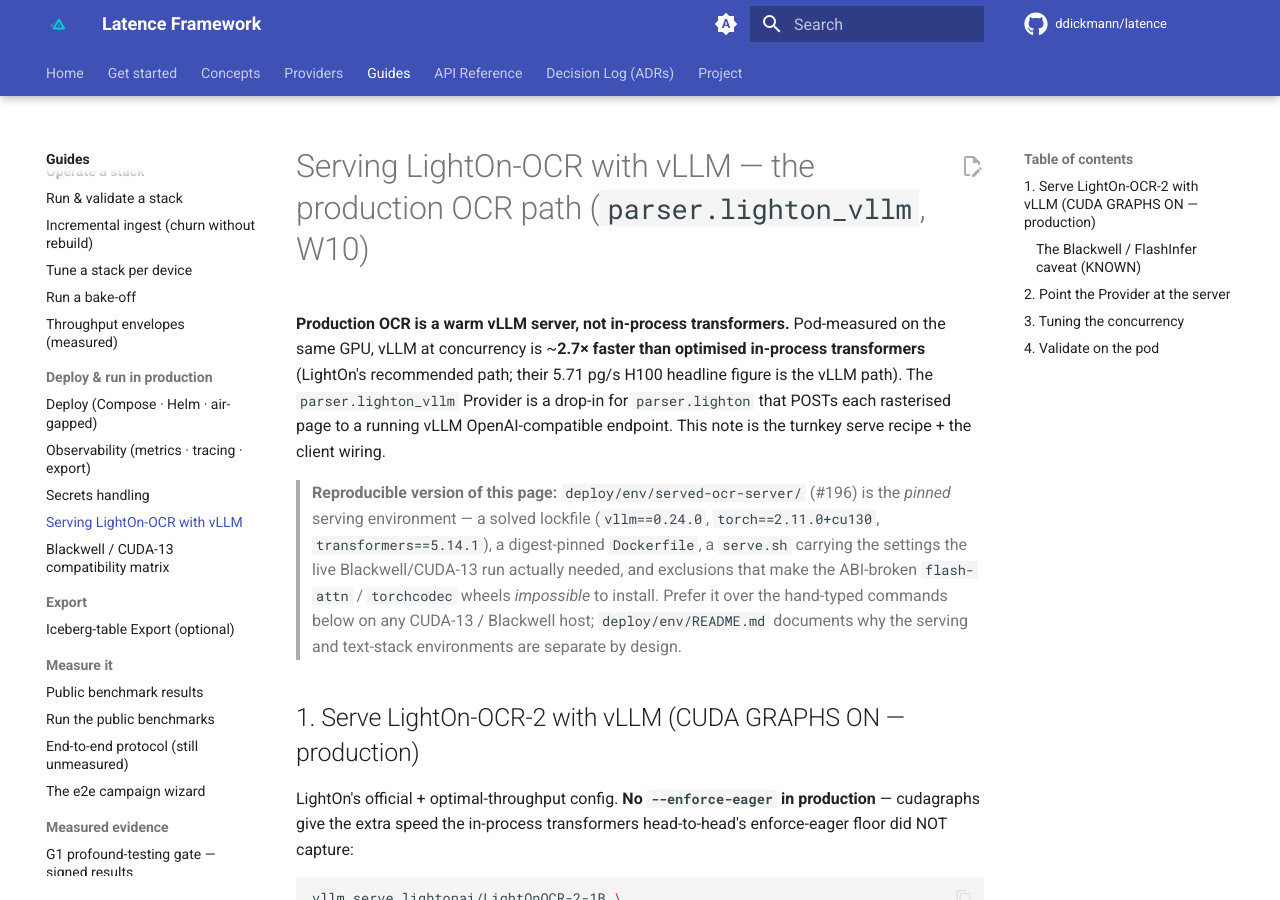
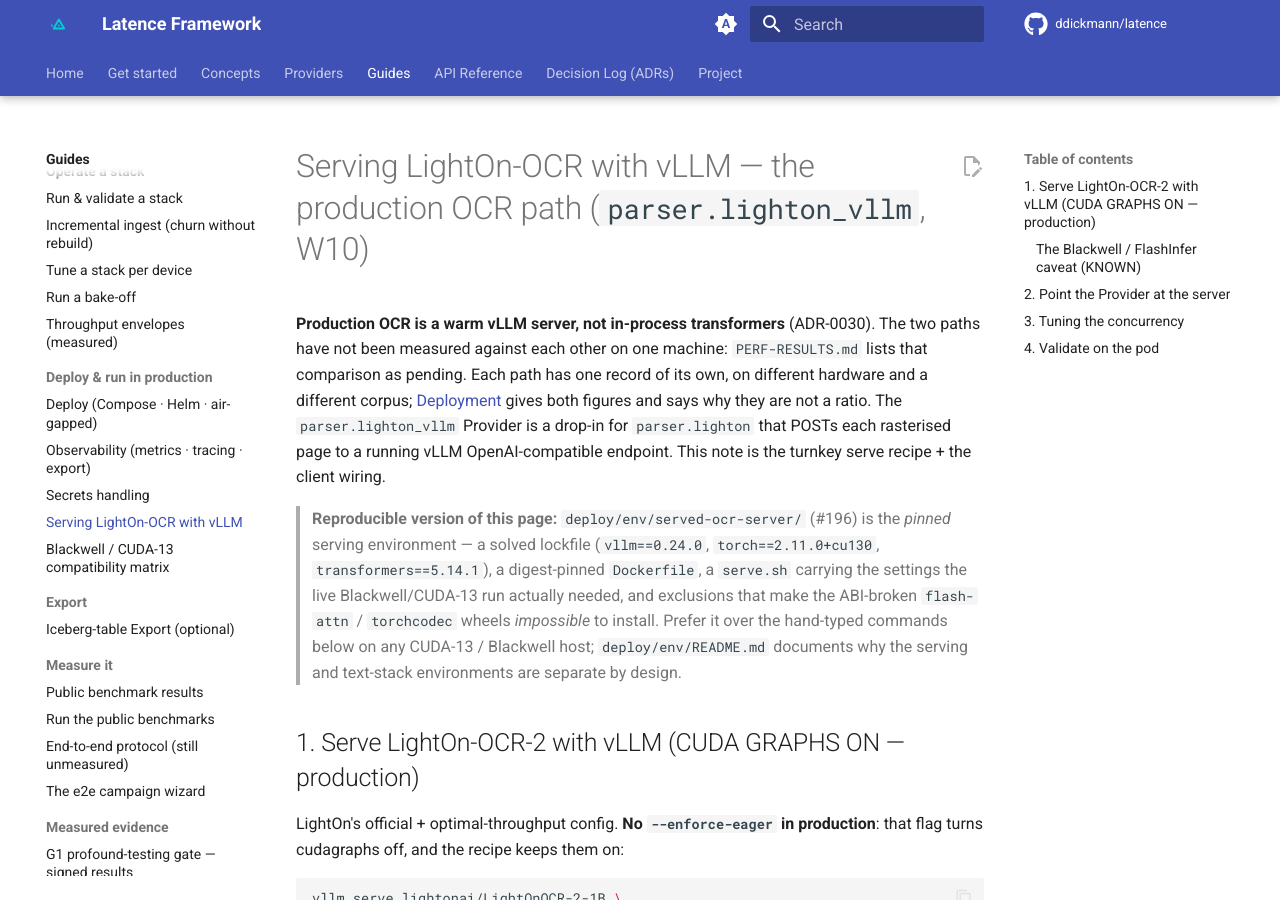
Before and after one commit to ddickmann/latence, an MkDocs documentation site: the page built from docs/serving-lighton-vllm.md, in a window 1280 px wide and 900 px high. Built offline with MkDocs 1.6.1 and Material for MkDocs 9.7.7, drawn with Linux system fonts in a browser that asks for light colours; comment, search, counter and statistics services are not loaded; some of the changed text lies outside the part shown.

Commit message:
docs: drop the served-OCR speedup figure that has no measurement record
PERF-RESULTS.md lists the served-against-in-process OCR comparison as pending, yet six places stated about 2.7x and four more referred to it as a claim. The serving page, the pod walkthrough, anatomy chapter 1, the pod validation script and the latence-parser-lighton-vllm package now say what is recorded, as docs/deployment.md does. A third-party throughput figure with no source in the tree and the references to a head-to-head run that never took place go with it. A test refuses the figure on any page while the comparison is pending.

````diff
--- a/docs/serving-lighton-vllm.md
+++ b/docs/serving-lighton-vllm.md
@@ -1,10 +1,12 @@
 # Serving LightOn-OCR with vLLM — the production OCR path (`parser.lighton_vllm`, W10)
 
-**Production OCR is a warm vLLM server, not in-process transformers.** Pod-measured on the same GPU,
-vLLM at concurrency is ~**2.7× faster than optimised in-process transformers** (LightOn's recommended
-path; their 5.71 pg/s H100 headline figure is the vLLM path). The `parser.lighton_vllm` Provider is a
-drop-in for `parser.lighton` that POSTs each rasterised page to a running vLLM OpenAI-compatible
-endpoint. This note is the turnkey serve recipe + the client wiring.
+**Production OCR is a warm vLLM server, not in-process transformers** (ADR-0030). The two paths
+have not been measured against each other on one machine: `PERF-RESULTS.md` lists that comparison
+as pending. Each path has one record of its own, on different hardware and a different corpus;
+[Deployment](deployment.md) gives both figures and says why they are not a ratio. The
+`parser.lighton_vllm` Provider is a drop-in for `parser.lighton` that POSTs each rasterised page to
+a running vLLM OpenAI-compatible endpoint. This note is the turnkey serve recipe + the client
+wiring.
 
 > **Reproducible version of this page:** `deploy/env/served-ocr-server/` (#196) is the *pinned*
 > serving environment — a solved lockfile (`vllm==0.24.0`, `torch==2.11.0+cu130`,
@@ -16,8 +18,8 @@ endpoint. This note is the turnkey serve recipe + the client wiring.
 
 ## 1. Serve LightOn-OCR-2 with vLLM (CUDA GRAPHS ON — production)
 
-LightOn's official + optimal-throughput config. **No `--enforce-eager` in production** — cudagraphs
-give the extra speed the in-process transformers head-to-head's enforce-eager floor did NOT capture:
+LightOn's official + optimal-throughput config. **No `--enforce-eager` in production**: that flag
+turns cudagraphs off, and the recipe keeps them on:
 
 ```bash
 vllm serve lightonai/LightOnOCR-2-1B \
@@ -58,8 +60,8 @@ It disables only the FlashInfer **sampler** — every other FlashInfer path, and
 cudagraphs, stay on. `deploy/env/served-ocr-server/serve.sh` exports it for you.
 
 > **`--enforce-eager` is NOT the fix here.** It does clear the abort, but by turning cudagraphs off
-> entirely — the exact throughput floor this whole page exists to avoid, and the one the in-process
-> transformers head-to-head was already stuck at. Never reach for it as the Blackwell remedy.
+> entirely — the throughput floor this whole page exists to avoid. Never reach for it as the
+> Blackwell remedy.
 
 The other legitimate exit is upgrading `flashinfer` to a build whose capability check is fixed, then
 keeping cudagraphs on. That is a deliberate version bump — the pinned
````
Also changed, not shown: CHANGELOG.md (+9 -0 lines), docs/TUTORIAL-fresh-pod-walkthrough.md (+4 -3 lines), docs/anatomy/01-ingest-and-document-understanding.md (+2 -2 lines), packages/latence-parser-lighton-vllm/README.md (+5 -5 lines), scripts/validate-lighton-vllm-on-gpu.md (+5 -4 lines), 4 other files.
